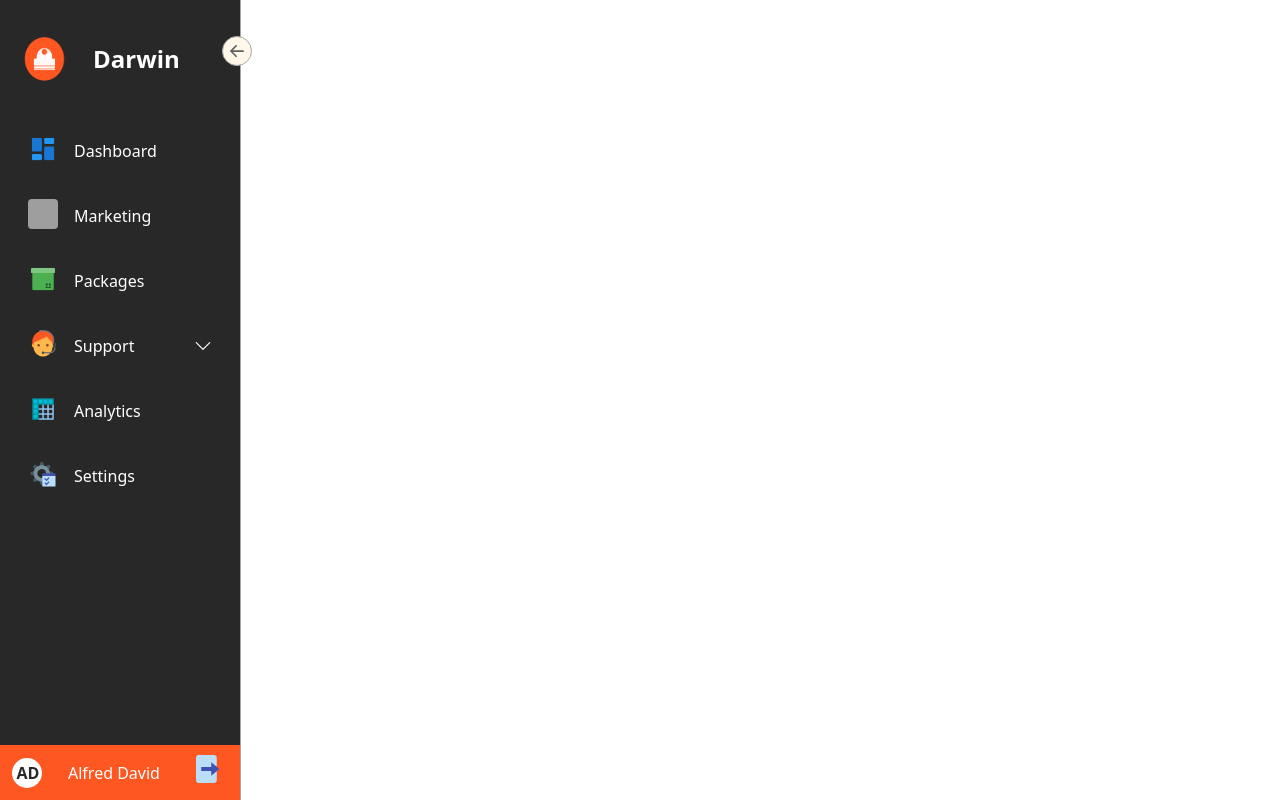
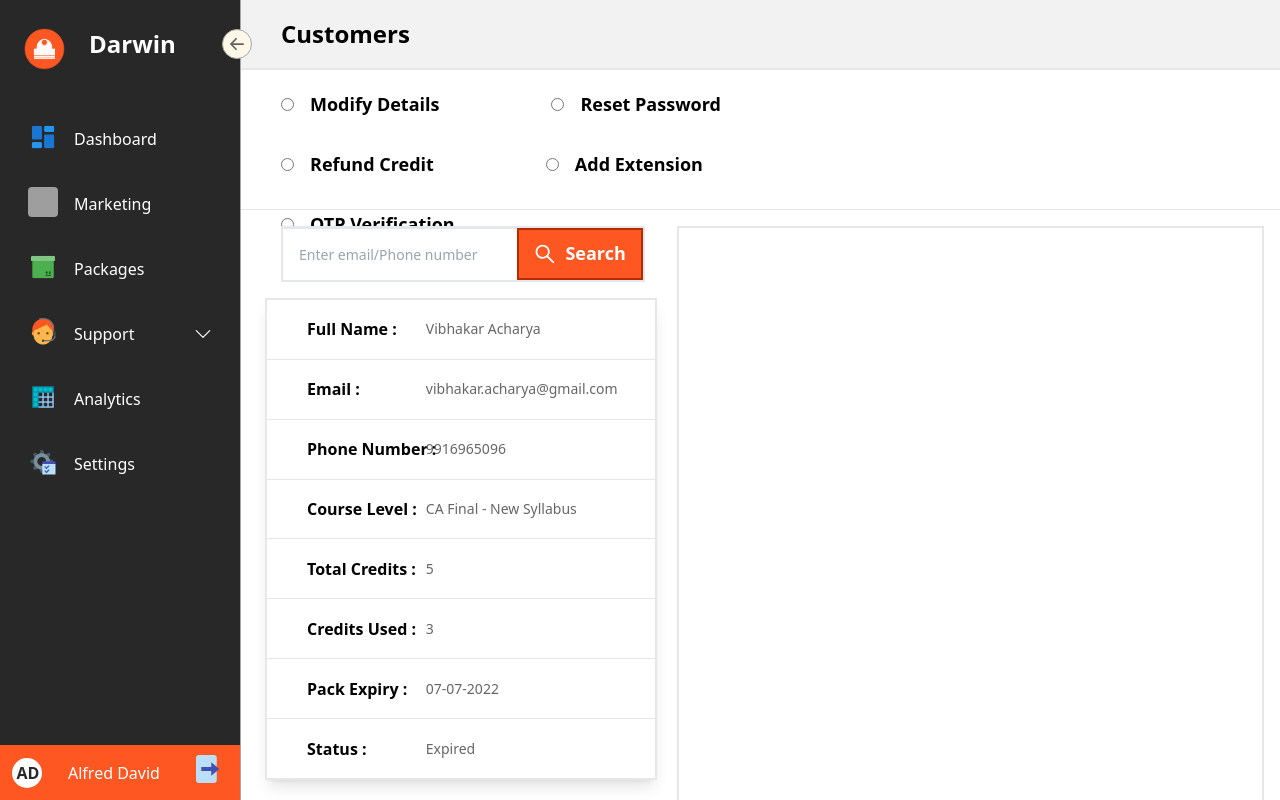
Before and after one commit to SandeepMS07/invoice-form, a Next.js app: page /CustomerSupport/Customer in a window 1280 px wide. Built offline with nearby package versions, Linux system fonts and the light colour scheme; grey boxes are pictures that could not be loaded.

Commit message:
added customer page

```diff
--- a/components/SideBar/index.tsx
+++ b/components/SideBar/index.tsx
@@ -44,12 +44,12 @@ const Sidebar = (props: any) => {
     <div>
       <div className="md:flex md:flex-col h-screen hidden bg-bg-black border-r-[1px] border-border ">
         <div
-          className={`h-[93%] p-5 pt-8 ${
+          className={`h-[93%] p-5 pt-4 ${
             open ? "w-60" : "w-20"
           } duration-300 relative`}
         >
           <BsArrowLeftShort
-            className={`absolute  -right-3 top-9 border z-[900] bg-[#fff8e8] text-[#626262] text-3xl rounded-full  border-border cursor-pointer ${
+            className={`absolute  -right-3 top-[29px] border z-[900] bg-[#fff8e8] text-[#626262] text-3xl rounded-full  border-border cursor-pointer ${
               !open && "rotate-180"
             }`}
             onClick={() => {
@@ -57,11 +57,11 @@ const Sidebar = (props: any) => {
             }}
           />
           <Link href="/" passHref>
-            <div className="flex gap-x-4 mb-10 items-center">
+            <div className="flex gap-x-3 mb-10 mt-2">
               <Image
                 src="/assets/images/logo.png"
                 alt=""
-                height={"54px"}
+                height={"50px"}
                 width={"49px"}
                 className={`duration-500  cursor-pointer ${
                   !open && "rotate-[360deg]"
@@ -70,7 +70,7 @@ const Sidebar = (props: any) => {
 
               {open && (
                 <h1
-                  className={`text-white origin-left ml-2 font-bold  text-2xl duration-200 ${
+                  className={`text-white origin-left ml-2 mt-1 font-bold  text-2xl duration-200 ${
                     !open && "scale-0"
                   }`}
                 >
@@ -148,7 +148,7 @@ const Sidebar = (props: any) => {
                     {menu.submenuItems?.map((submenuItem, index) => (
                       <li
                         key={submenuItem.title}
-                        className={`text-white text-sm flex items-center gap-x-4 cursor-pointer p-2 px-7 mb-2 hover:bg-[#00001a] rounded-md ${
+                        className={`text-white text-sm flex items-center gap-x-4 cursor-pointer p-2 px-7 pl-10 mt-1 mb-2 hover:bg-[#00001a] rounded-md ${
                           router.asPath === submenuItem.href && "bg-[#00001a]"
                         }`}
                       >
--- a/pages/Auth/Login/index.tsx
+++ b/pages/Auth/Login/index.tsx
@@ -139,7 +139,7 @@ const Login = () => {
                 </div>
 
                 <div>
-                  <div className="bg-white w-64 p-1 md:p-2 border-[1px] border-border flex items-center mb-3 rounded-sm hover:shadow-lg">
+                  <div className="bg-white w-64 p-1 md:p-2 border-[1px] border-border flex items-center mb-3 rounded-sm">
                     <MdLockOutline className="text-[#a6a6a6] m-2" />
                     <input
                       type={values.passwordShown ? "text" : "password"}
--- a/pages/CustomerSupport/Customer/index.tsx
+++ b/pages/CustomerSupport/Customer/index.tsx
@@ -1,8 +1,217 @@
+import Head from "next/head";
+import { AiOutlineSearch } from "react-icons/ai";
+import {RiPencilFill} from "react-icons/ri"
+
 const index = () => {
   return (
-    <div>
-      <header className="bg-bg-black text-white sticky top-0 h-[72px] md:hidden flex justify-start items-center border-b-[1px] border-border z-[900]">
+    <div className="h-screen">
+      <Head>
+        <title>Customers</title>
+      </Head>
+      <header className="h-[70px] bg-[#f2f2f2] sticky top-0 border-b-2 flex items-center justify-start z-50">
+        <p className="text-2xl font-bold ml-10">Customers</p>
       </header>
+      {/* <div className="h-[100%] overflow-hidden"> */}
+      <div className="h-[120px] border-b-[1px] w-full">
+        <form action="">
+          <div className="flex flex-wrap ml-10 mt-5 w-2/3 gap-x-28">
+            <div className="mb-8">
+              <input
+                type="radio"
+                name="customers"
+                id="modifyDetails"
+                className="accent-[#ff5722] ring-border transition duration-400"
+              />
+              <label
+                htmlFor="modifyDetails"
+                className="text-lg font-semibold ml-4"
+              >
+                Modify Details
+              </label>
+            </div>
+            <div className="mb-8">
+              <input
+                type="radio"
+                name="customers"
+                id="resetPassword"
+                className="accent-[#ff5722] ring-border transition duration-400"
+              />
+              <label
+                htmlFor="resetPassword"
+                className="text-lg font-semibold ml-4"
+              >
+                Reset Password
+              </label>
+            </div>
+            <div className="mb-8">
+              <input
+                type="radio"
+                name="customers"
+                id="refundCredit"
+                className="accent-[#ff5722] ring-border transition duration-400"
+              />
+              <label
+                htmlFor="refundCredit"
+                className="text-lg font-semibold ml-4"
+              >
+                Refund Credit
+              </label>
+            </div>
+            <div className="mb-8">
+              <input
+                type="radio"
+                name="customers"
+                id="addExtension"
+                className="accent-[#ff5722] ring-border transition duration-400"
+              />
+              <label
+                htmlFor="addExtension"
+                className="text-lg font-semibold ml-4"
+              >
+                Add Extension
+              </label>
+            </div>
+            <div className="mb-8">
+              <input
+                type="radio"
+                name="customers"
+                id="otpVerify"
+                className="accent-[#ff5722] ring-border transition duration-400"
+              />
+              <label htmlFor="otpVerify" className="text-lg font-semibold ml-4">
+                OTP Verification
+              </label>
+            </div>
+          </div>
+        </form>
+      </div>
+
+      {/**
+       *
+       */}
+
+      <div className="h-[585px] w-full">
+        <div className="flex flex-row">
+          <div className="w-5/12">
+            <div className="w-full">
+              <form className="border-2 h-14 ml-10 mt-4 m-4 flex">
+                <input
+                  className="p-4 w-[65%] border-t mr-0 text-sm outline-none border-gray-200 bg-white"
+                  placeholder="Enter email/Phone number"
+                />
+                <button className="w-[35%] bg-[#ff5722] font-bold border-2 border-[#b52b00]">
+                  <span className="flex flex-row items-center justify-center gap-x-2">
+                    <span className="">
+                      <AiOutlineSearch className="text-white text-2xl" />
+                    </span>
+                    <span className="text-white text-lg font-semibold mb-[2px]">
+                      Search
+                    </span>
+                  </span>
+                </button>
+              </form>
+            </div>
+            <div>
+              <div className="m-3 mr-1 ml-6 mt-4">
+                <table className="w-full h-[482px] border-2 divide-y divide-border table-fixed shadow-lg">
+                  <tbody className="bg-white divide-y w-full">
+                    <tr className="">
+                      <td className="py-4 px-10 w-2/5 text-[16px] font-semibold text-black whitespace-nowrap ">
+                        Full Name :
+                      </td>
+                      <td className="py-4 px-1 w-3/5 text-sm font-sm text-[#666666] whitespace-nowrap">
+                        Vibhakar Acharya
+                      </td>
+                    </tr>
+                    <tr className="">
+                      <td className="py-4 px-10 w-2/5 text-[16px] font-semibold text-black whitespace-nowrap">
+                        Email :
+                      </td>
+                      <td className="py-4 px-1  w-3/5 text-sm font-sm text-[#666666] whitespace-nowrap">
+                        vibhakar.acharya@gmail.com
+                      </td>
+                    </tr>
+                    <tr className="">
+                      <td className="py-4 px-10 w-2/5 text-[16px] font-semibold text-black whitespace-nowrap">
+                        Phone Number :
+                      </td>
+                      <td className="py-4 px-1 w-2/3 text-sm font-sm text-[#666666] whitespace-nowrap">
+                        9916965096
+                      </td>
+                    </tr>
+                    <tr className="">
+                      <td className="py-4 px-10 w-2/5 text-[16px] font-semibold text-black whitespace-nowrap">
+                        Course Level :
+                      </td>
+                      <td className="py-4 px-1 w-3/5 text-sm font-sm text-[#666666] whitespace-nowrap">
+                        CA Final - New Syllabus
+                      </td>
+                    </tr>
+                    <tr className="">
+                      <td className="py-4 px-10 w-2/5 text-[16px] font-semibold text-black whitespace-nowrap">
+                        Total Credits :
+                      </td>
+                      <td className="py-4 px-1 w-3/5 text-sm font-sm text-[#666666] whitespace-nowrap">
+                        5
+                      </td>
+                    </tr>
+                    <tr className="">
+                      <td className="py-4 px-10 w-2/5 text-[16px] font-semibold text-black whitespace-nowrap">
+                        Credits Used :
+                      </td>
+                      <td className="py-4 px-1 w-3/5 text-sm font-sm text-[#666666] whitespace-nowrap">
+                        3
+                      </td>
+                    </tr>
+                    <tr className="">
+                      <td className="py-4 px-10 w-2/5 text-[16px] font-semibold text-black whitespace-nowrap">
+                        Pack Expiry :
+                      </td>
+                      <td className="py-4 px-1 w-3/5 text-sm font-sm text-[#666666] whitespace-nowrap">
+                        07-07-2022
+                      </td>
+                    </tr>
+                    <tr className="">
+                      <td className="py-4 px-10 w-1/3 text-[16px] font-semibold text-black whitespace-nowrap">
+                        Status :
+                      </td>
+                      <td className="py-4 px-1 w-3/5 text-sm font-sm text-[#666666] whitespace-nowrap">
+                        Expired
+                      </td>
+                    </tr>
+                  </tbody>
+                </table>
+              </div>
+              <div className="flex items-end justify-end mt-6">
+                <button className="px-5 py-2 bg-[#0060ef] border-2 rounded-sm border-[#043785] text-white font-semibold mr-6">
+                  <span className="flex flex-row items-center justify-center gap-x-2">
+                    <span className="">
+                      <RiPencilFill className="text-white text-2xl" />
+                    </span>
+                    <span className="text-white text-lg font-semibold mb-[2px]">
+                    Modify
+                    </span>
+                  </span>
+                </button>
+              </div>
+            </div>
+          </div>
+          <div className="w-7/12 h-[685px] border-2 m-4">
+            <div></div>
+            <div>
+              <div className="absolute bottom-[60px] right-10">
+                {/* <button className="px-7 py-3 bg-[#5c685c] border-2 rounded-sm border-[#3c3c3c] text-white font-semibold mr-6">
+                  Cancel
+                </button>
+                <button className="px-7 py-3 bg-[#00ab07] border-2 rounded-sm border-[#02720d] text-white font-semibold">
+                  Submit
+                </button> */}
+              </div>
+            </div>
+          </div>
+        </div>
+        {/* </div> */}
+      </div>
     </div>
   );
 };
```
Also changed, not shown: components/Layout.tsx (+9 -9 lines).
